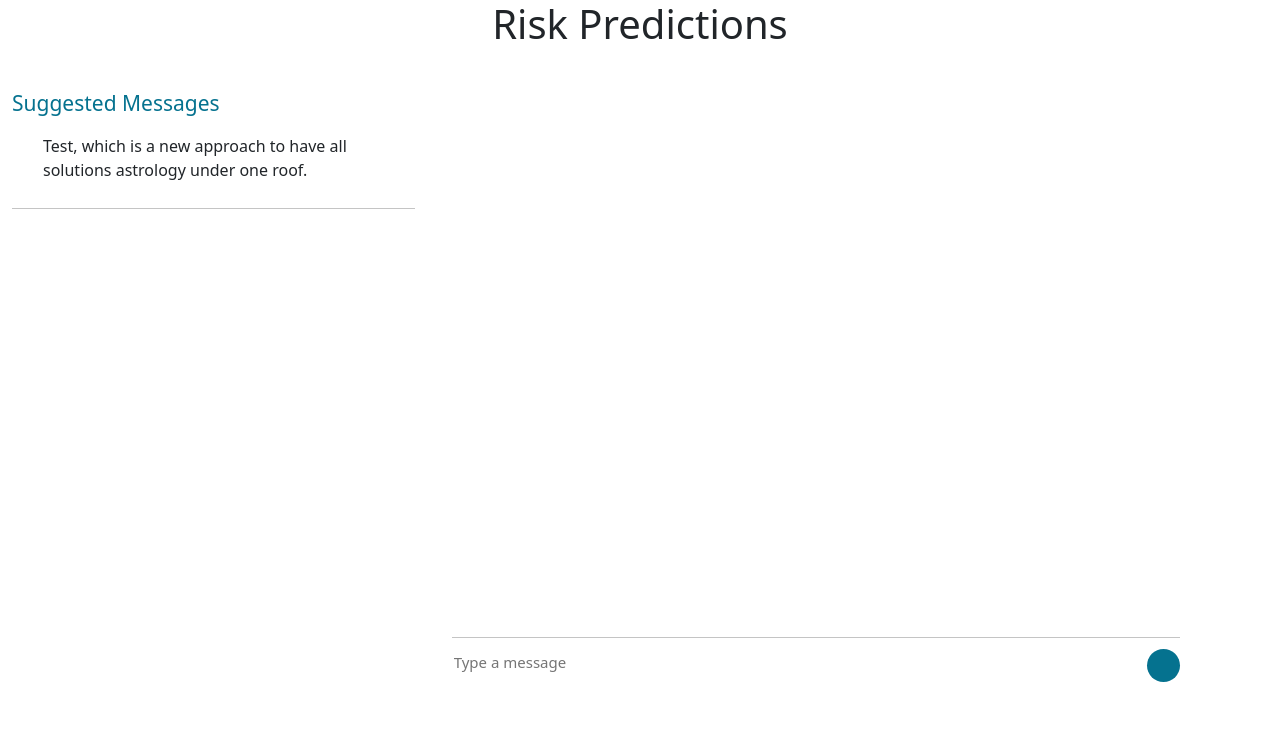
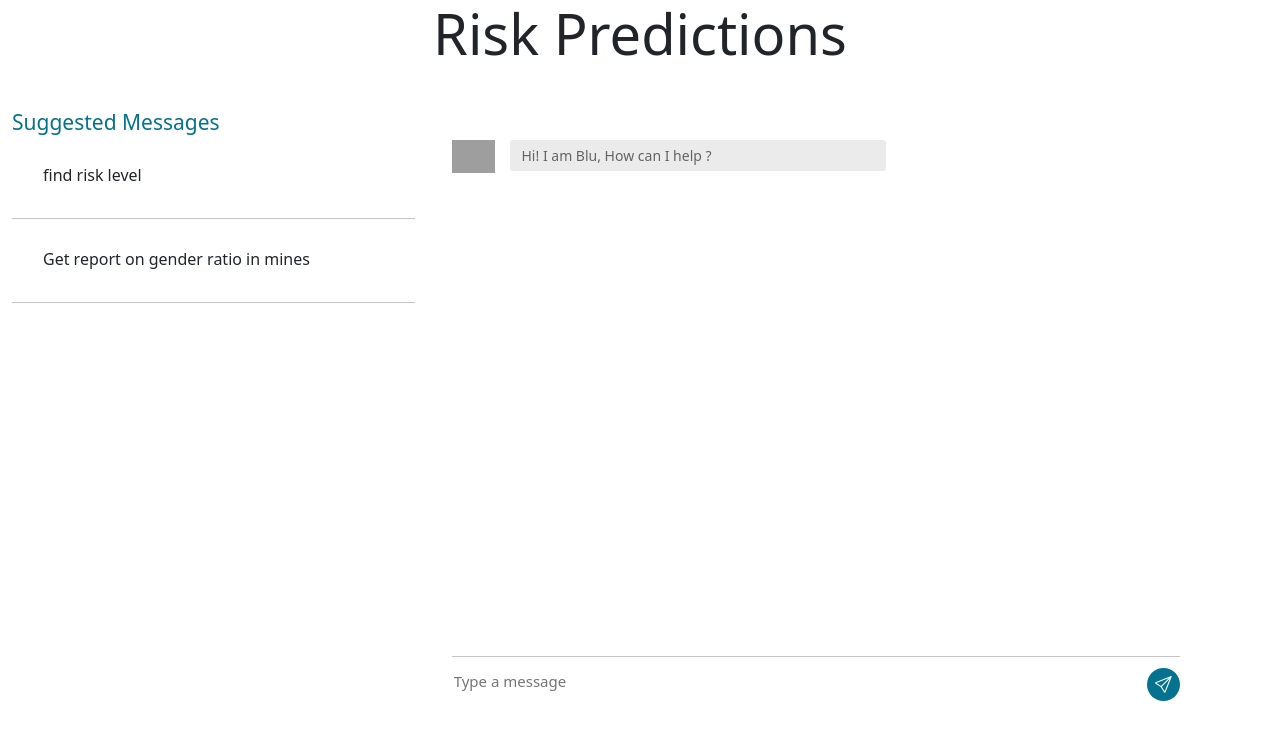
Before and after one commit to vishnudas-raveendran/Risk_Prediction_App, a Flask app: page / in a window 1280 px wide. Shown: the top 740 px of the page. Run offline with Flask 2, Linux system fonts and the light colour scheme; parts of the project's set-up code (start-up, migrations or seed data) failed here and were passed over; some libraries are stand-ins or nearby versions; grey boxes are pictures that could not be loaded.

Commit message:
[Minor Changes] 1. Add icon to send button 2. Add a pic for bot 3. Press Enter to send message 4. Change typography for heading 5. Add an inital prompt from bot

```diff
--- a/static/css/custom.css
+++ b/static/css/custom.css
@@ -30,7 +30,7 @@ img {
 
 .chat_ib {
     float: left;
-    padding: 0 0 0 15px;
+    padding: 10px 5px 5px 15px;
     width: 88%;
 }
 
--- a/static/js/chatApp.js
+++ b/static/js/chatApp.js
@@ -1,6 +1,13 @@
 ROOT_URL = window.location.protocol + '//' + window.location.hostname + ':' + window.location.port
 document.getElementById("send_btn").addEventListener("click", send_message);
 
+let send_btn = document.getElementById('msg_inp');
+send_btn.addEventListener('keyup', function(e) {
+    if (e.keyCode === 13) {
+        e.preventDefault();
+        document.getElementById("send_btn").click();
+    }
+});
 async function send_message() {
     let msg = document.getElementById("msg_inp").value;
     chat_service_running().then(
@@ -43,7 +50,7 @@ function add_incoming_msg_to_chat_log(response) {
 
     img_elmt = document.createElement("img");
     msg_img_div.appendChild(img_elmt);
-    img_elmt.setAttribute("src", "https://ptetutorials.com/images/user-profile.png");
+    img_elmt.setAttribute("src", "static/blu.gif");
 
     rcvd_msg_elmt = document.createElement("div");
     outer_div.appendChild(rcvd_msg_elmt)
--- a/templates/index.html
+++ b/templates/index.html
@@ -5,7 +5,8 @@
     <!-- Required meta tags -->
     <meta charset="utf-8">
     <meta name="viewport" content="width=device-width, initial-scale=1">
-
+    <!-- bootstrap icons-->
+    <link rel="stylesheet" href="https://cdn.jsdelivr.net/npm/bootstrap-icons@1.8.1/font/bootstrap-icons.css">
     <!-- Bootstrap CSS -->
     <link href="{{ url_for('static',filename='css/bootstrap.min.css') }}" rel="stylesheet" integrity="sha384-1BmE4kWBq78iYhFldvKuhfTAU6auU8tT94WrHftjDbrCEXSU1oBoqyl2QvZ6jIW3" crossorigin="anonymous">
     <link href="{{ url_for('static',filename='css/custom.css') }}" rel="stylesheet">
@@ -17,7 +18,7 @@
     <div class="container-fluid">
         <div class="row">
             <div class="d-flex justify-content-center">
-                <h1>Risk Predictions</h1>
+                <h1 class="display-4">Risk Predictions</h1>
             </div>
         </div>
         <div class="row messaging">
@@ -39,12 +40,21 @@
               </div> -->
                         </div>
                         <div class="inbox_chat">
-                            <div class="chat_list active_chat">
+                            <div class="chat_list ">
                                 <div class="chat_people">
                                     <div class="chat_ib">
-                                        <p>Test, which is a new approach to have all solutions astrology under one roof.</p>
+                                        <p>find risk level</p>
                                     </div>
                                 </div>
+
+                            </div>
+                            <div class="chat_list ">
+                                <div class="chat_people">
+                                    <div class="chat_ib">
+                                        <p>Get report on gender ratio in mines</p>
+                                    </div>
+                                </div>
+
                             </div>
                         </div>
                     </div>
@@ -52,39 +62,22 @@
             </div>
             <div class="col-8 messages">
                 <div class="msg_history" id="chat_log">
-                    <!-- <div class="incoming_msg">
-                        <div class="incoming_msg_img"> <img src="https://ptetutorials.com/images/user-profile.png" alt="sunil">
+                    <div class="incoming_msg">
+                        <div class="incoming_msg_img"> <img src="static/blu.gif" alt="Blu">
                         </div>
                         <div class="received_msg">
                             <div class="received_withd_msg">
-                                <p>Test which is a new approach to have all solutions
+                                <p>Hi! I am Blu, How can I help ?
                                 </p>
-                                <span class="time_date"> 11:01 AM | June 9</span>
                             </div>
                         </div>
                     </div>
-                    <div class="outgoing_msg">
-                        <div class="sent_msg">
-                            <p>Test which is a new approach to have all solutions
-                            </p>
-                            <span class="time_date"> 11:01 AM | June 9</span>
-                        </div>
-                    </div>
-                    <div class="incoming_msg">
-                        <div class="incoming_msg_img"> <img src="https://ptetutorials.com/images/user-profile.png" alt="sunil">
-                        </div>
-                        <div class="received_msg">
-                            <div class="received_withd_msg">
-                                <p>Test, which is a new approach to have</p>
-                                <span class="time_date"> 11:01 AM | Yesterday</span>
-                            </div>
-                        </div>
-                    </div> -->
+
                 </div>
                 <div class="type_msg">
                     <div class="input_msg_write">
                         <input type="text" id="msg_inp" class="write_msg" placeholder="Type a message" />
-                        <button class="msg_send_btn" id="send_btn" type="button"><i class="fa fa-paper-plane-o" aria-hidden="true"></i></button>
+                        <button class="msg_send_btn bi bi-send" id="send_btn" type="button"><i class="fa fa-paper-plane-o" aria-hidden="true"></i></button>
                     </div>
                 </div>
             </div>
```
Also changed, not shown: 1 other file.
